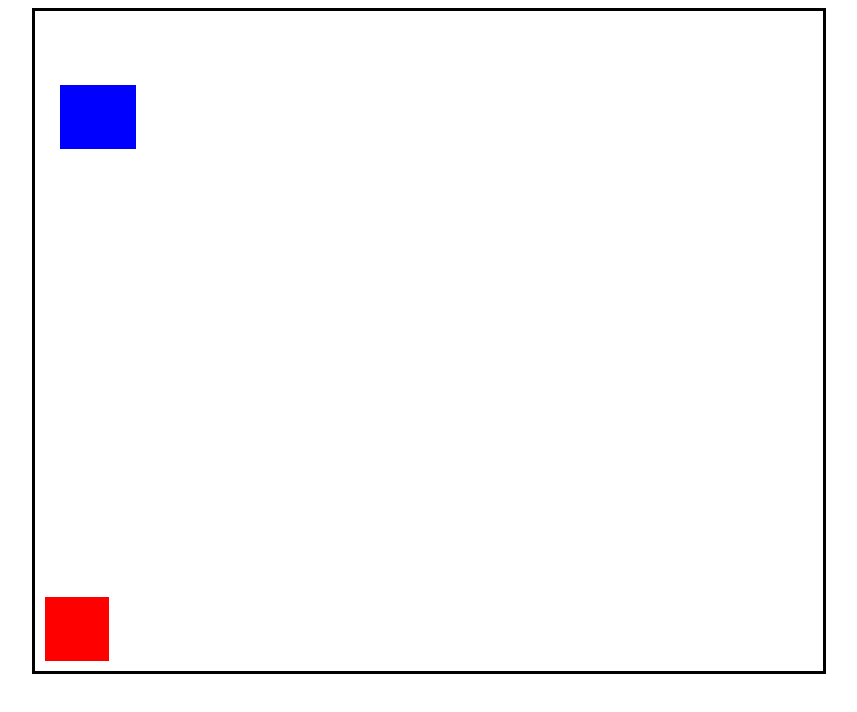
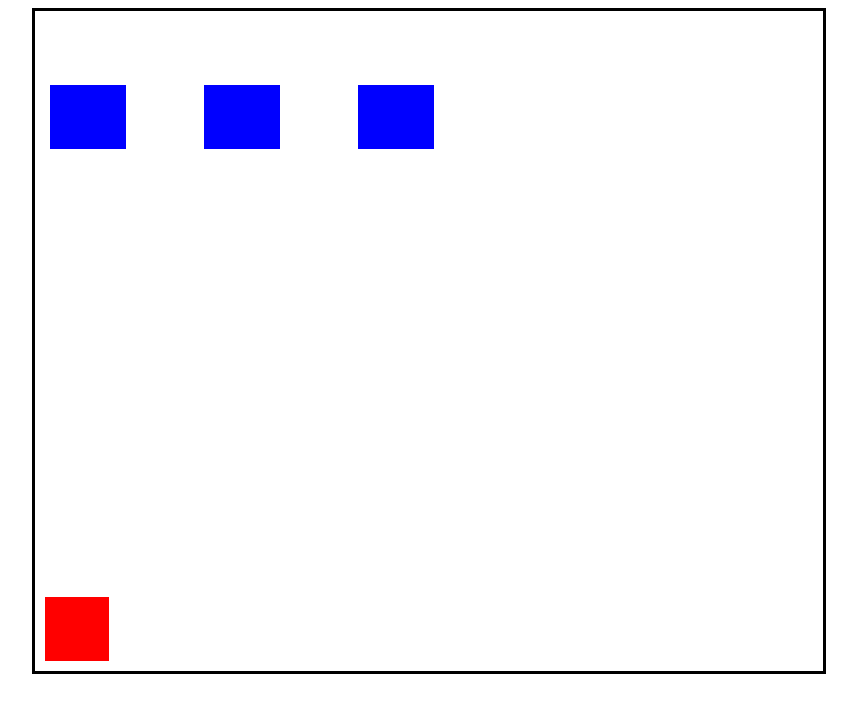
Before and after one commit to jakub5016/resume, a plain HTML site: page index.html in a window 1280 px wide. Shown: the whole page, without its empty margins (211-1068 px from the left). Drawn offline with Linux system fonts and the light colour scheme.

Commit message:
Moving enemies

```diff
--- a/index.html
+++ b/index.html
@@ -12,7 +12,8 @@
   <body>
     <div class="window">
       <div class="character"></div>
-      <div class="enemy1" style="left: 30vw;"></div>
+      <div class="enemy1"></div>
+      <div class="enemy1"></div>
       <div class="enemy1"></div>
     </div>
   </body>
--- a/script.js
+++ b/script.js
@@ -1,12 +1,21 @@
 const enemies = document.getElementsByClassName("enemy1")
-const gameCollection = document.getElementsByClassName("window")
-const game = gameCollection[0]
+const game = document.querySelector(".window");
+
 // let enemiesWidth = enemies[0].clientWidth
-console.log(enemies[0].style.top )
 // console.log(enemies[0].style.left, enemiesWidth, winWidth)
 
 enemies[0].style.width = 0.06 * window.innerWidth + "px"
 enemies[0].style.height = 0.08* window.innerHeight + "px"
 enemies[0].style.left = game.clientLeft*1.5 +10+ "px" // 10 is a padding size
 
-console.log(enemies[0].style.top )
+const enemyTop = enemies[0].clientTop; // Pobierz początkową wartość top
+const enemyWidth = 0.06 * window.innerWidth + "px"
+const enemyHeight = 0.08* window.innerHeight + "px"
+
+for (let index = 0; index < enemies.length; index++) {
+    enemies[index].style.width = enemyWidth
+    enemies[index].style.height = enemyHeight
+    enemies[index].style.left = game.clientLeft*1.5 +(enemies[0].clientWidth * 2* index)+ "px"
+    enemies[index].style.top = enemyTop -  (enemies[index].clientHeight * index) + "px"
+    enemies[index].style.animation = "moveAnimation 5s infinite"
+}
--- a/style.css
+++ b/style.css
@@ -19,5 +19,16 @@
     /* height: 8vh;
     width: 5vw; */
     position: relative;
+    /* animation: moveAnimation 5s infinite ; */
     /* top: 5%;    */
 }
+
+@keyframes moveAnimation {
+    0%, 100% {
+      transform: translateX(0);
+    }
+    50% {
+      transform: translateX(120px);
+    }
+
+}
```
